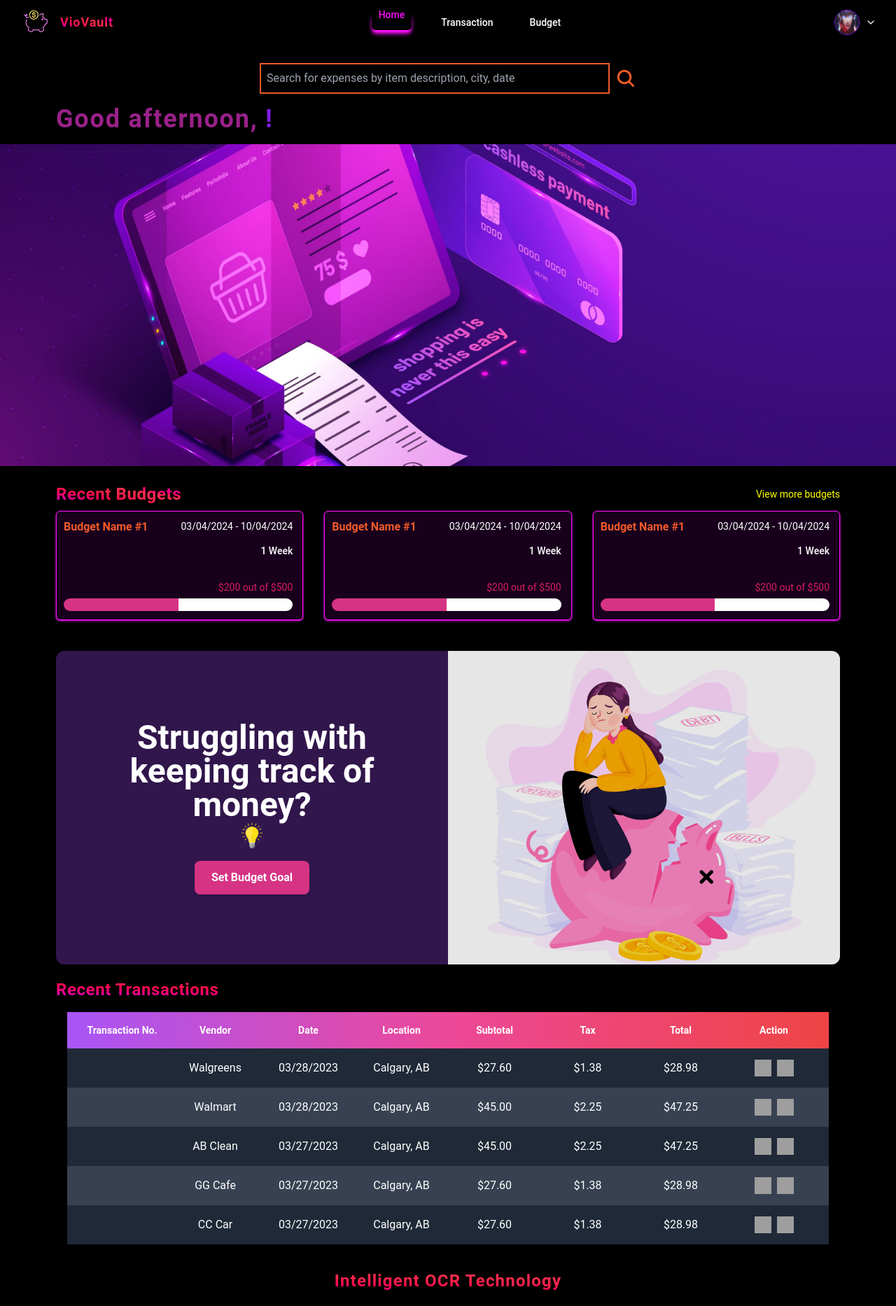
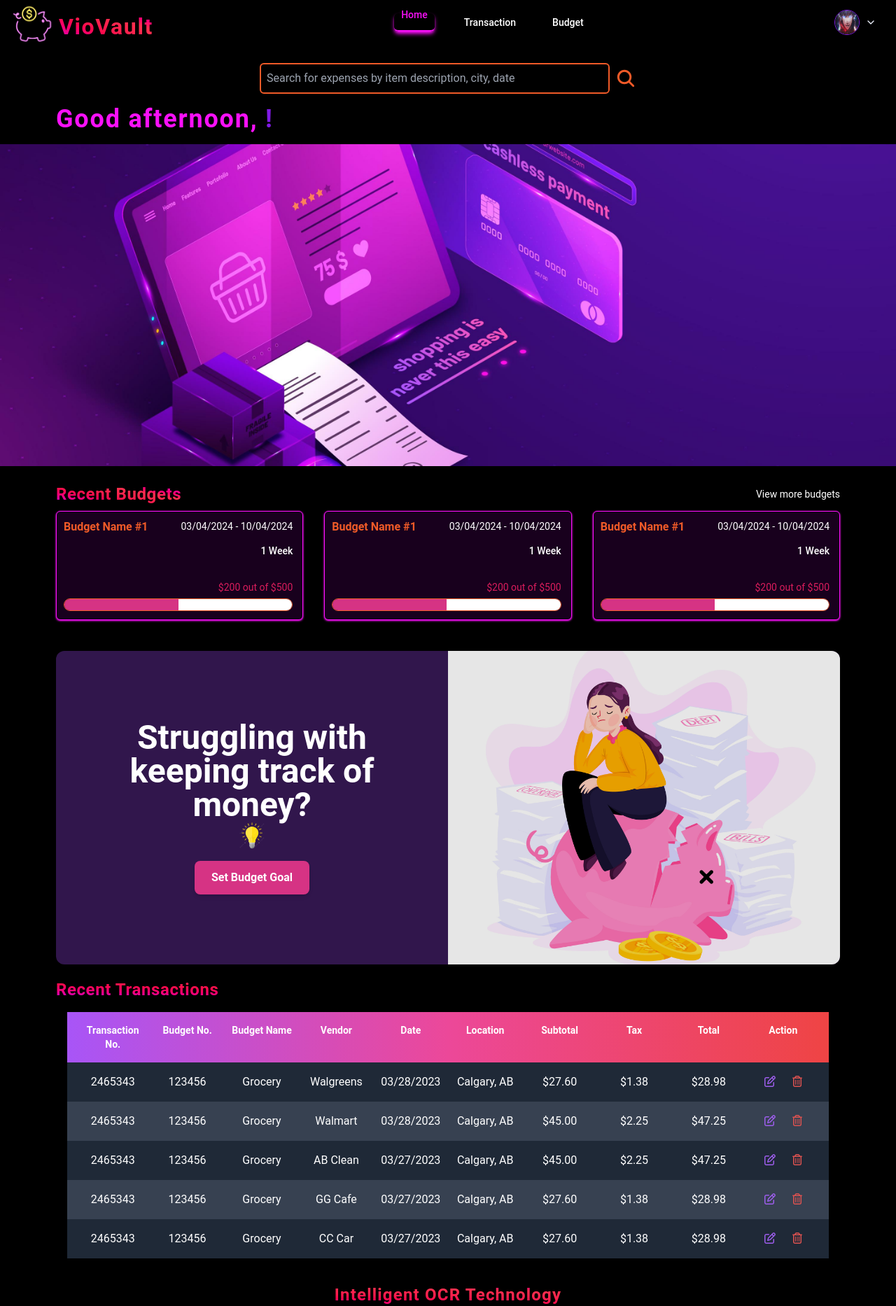
Before and after one commit to Danny2705/budget-application, a React (Create React App) app: page / in a window 1280 px wide. Shown: the top 1866 px of the page at 70% size. Built offline with nearby package versions, Linux system fonts and the light colour scheme; no server answers; sample sign-in values are in the browser's storage; grey boxes are pictures that could not be loaded.

Commit message:
update home page color, table clickable

```diff
--- a/src/components/Navbar/Navbar.jsx
+++ b/src/components/Navbar/Navbar.jsx
@@ -31,9 +31,9 @@ export default function Navbar({ scroll }) {
         scroll > 50 ? "scrolled" : undefined
       } flex items-center bg-transparent text-white h-[50px] px-4 justify-between fixed top-3 left-0 right-0 z-20 py-10`}
     >
-      <Link to={"/"} className='flex items-center'>
-        <img src='/piggy.png' alt='Logo' width={70} />
-        <h1 className='text-lg large-h1-span tracking-wider font-bold'>
+      <Link to={"/"} className='flex items-center pt-[4px]'>
+        <img src='/piggy1.png' alt='Logo' width={60}/>
+        <h1 className='text-[32px] large-h1-span tracking-wider font-bold px-[8px] pt-[8px]'>
           VioVault
         </h1>
       </Link>
--- a/src/components/RecentBudget/RecentBudget.jsx
+++ b/src/components/RecentBudget/RecentBudget.jsx
@@ -19,7 +19,7 @@ export default function RecentBudget() {
         <div className='self-end mt-8 text-sm leading-5 pr-1 text-secondary-red'>
           $200 out of $500
         </div>
-        <div className='flex mt-1.5 h-[18px] rounded-2xl mr-1 overflow-hidden'>
+        <div className='flex mt-1.5 h-[18px] rounded-2xl mr-1 overflow-hidden border border-secondary-orangeRed '>
           <div className='w-1/2 bg-secondary-pink' />
           <div className='w-1/2 bg-white' />
         </div>
--- a/src/components/RecentTransaction/RecentTransaction.jsx
+++ b/src/components/RecentTransaction/RecentTransaction.jsx
@@ -1,4 +1,6 @@
 import * as React from "react";
+import { FontAwesomeIcon } from "@fortawesome/react-fontawesome";
+import { faPenToSquare, faTrashCan } from "@fortawesome/free-regular-svg-icons";
 
 // code referenced from figma and edited by Emon//
 
@@ -14,10 +16,6 @@ export default function RecentTransaction() {
       subtotal: "$27.60",
       tax: "$1.38",
       total: "$28.98",
-      icons: [
-        "https://cdn.builder.io/api/v1/image/assets/TEMP/d0a93e23abb322bf45904e76a27b2b6471c7b5435bfd94291f05a59d3230c93f?",
-        "https://cdn.builder.io/api/v1/image/assets/TEMP/c450d4a6c39078bf48d7d5c93bad8a7432d543a8452f94f7302335c4e12fbc06?",
-      ],
     },
     {
       transactionId: "2465343",
@@ -29,10 +27,6 @@ export default function RecentTransaction() {
       subtotal: "$45.00",
       tax: "$2.25",
       total: "$47.25",
-      icons: [
-        "https://cdn.builder.io/api/v1/image/assets/TEMP/485bcb88fc17619083393ec9d5e6502be370e1cb7c878badcef428dd39482c8e?",
-        "https://cdn.builder.io/api/v1/image/assets/TEMP/5dc325834c2c1bdb35c360fcbb360662668282ed0fe1dca2083d7b4cda7b3c7f?",
-      ],
     },
     {
       transactionId: "2465343",
@@ -44,10 +38,6 @@ export default function RecentTransaction() {
       subtotal: "$45.00",
       tax: "$2.25",
       total: "$47.25",
-      icons: [
-        "https://cdn.builder.io/api/v1/image/assets/TEMP/d4f4ffb1f5bcc78cde836d17fb053f7cfadabce16f7b81eb535e5a8187f4b552?",
-        "https://cdn.builder.io/api/v1/image/assets/TEMP/c450d4a6c39078bf48d7d5c93bad8a7432d543a8452f94f7302335c4e12fbc06?",
-      ],
     },
     {
       transactionId: "2465343",
@@ -59,10 +49,6 @@ export default function RecentTransaction() {
       subtotal: "$27.60",
       tax: "$1.38",
       total: "$28.98",
-      icons: [
-        "https://cdn.builder.io/api/v1/image/assets/TEMP/046599c4c41ba2ad7e5177545b19793c6872264b361c00c55c3b4337450f865a?",
-        "https://cdn.builder.io/api/v1/image/assets/TEMP/5dc325834c2c1bdb35c360fcbb360662668282ed0fe1dca2083d7b4cda7b3c7f?",
-      ],
     },
     {
       transactionId: "2465343",
@@ -74,51 +60,58 @@ export default function RecentTransaction() {
       subtotal: "$27.60",
       tax: "$1.38",
       total: "$28.98",
-      icons: [
-        "https://cdn.builder.io/api/v1/image/assets/TEMP/79ce21b0151094bb7fb12135fe8bdffe434bad802c3b670b195802e398e5c33b?",
-        "https://cdn.builder.io/api/v1/image/assets/TEMP/c450d4a6c39078bf48d7d5c93bad8a7432d543a8452f94f7302335c4e12fbc06?",
-      ],
     },
   ];
 
   return (
     // chatgpt used to add overflow. Prompt: "How to add overflow to the parent div to make the table scrollable horizontally."
-    <div className='wrapper mx-auto gap-1 p-4 w-full overflow-x-auto md:overflow-x-visible'>
-      <div className=''>
-        <div className='grid grid-cols-8 gap-2 p-4 text-sm font-bold text-white bg-gradient-to-r from-purple-500 via-pink-500 to-red-500'>
-          <div className='text-center'>Transaction No.</div>
-          <div className='text-center'>Vendor</div>
-          <div className='text-center'>Date</div>
-          <div className='text-center'>Location</div>
-          <div className='text-center'>Subtotal</div>
-          <div className='text-center'>Tax</div>
-          <div className='text-center'>Total</div>
-          <div className='text-center'>Action</div>
+    <div className="wrapper mx-auto gap-1 p-4 w-full overflow-x-auto md:overflow-x-visible">
+      <div className="">
+        <div className="grid grid-cols-10 gap-2 p-4 text-sm font-bold text-white bg-gradient-to-r from-purple-500 via-pink-500 to-red-500">
+          <div className="text-center">Transaction No.</div>
+          <div className="text-center">Budget No.</div>
+          <div className="text-center">Budget Name</div>
+          <div className="text-center">Vendor</div>
+          <div className="text-center">Date</div>
+          <div className="text-center">Location</div>
+          <div className="text-center">Subtotal</div>
+          <div className="text-center">Tax</div>
+          <div className="text-center">Total</div>
+          <div className="text-center">Action</div>
         </div>
         {transactions.map((transaction, index) => (
           <div
             key={transaction.id}
-
-            className={`grid grid-cols-8 gap-2 p-4 ${
+            className={`grid grid-cols-10 gap-2 p-4 ${
               index % 2 === 0 ? "bg-gray-800" : "bg-gray-700"
             } text-white`}
           >
-            <div className='text-center'>{transaction.id}</div>
-            <div className='text-center'>{transaction.vendor}</div>
-            <div className='text-center'>{transaction.date}</div>
-            <div className='text-center'>{transaction.location}</div>
-            <div className='text-center'>{transaction.subtotal}</div>
-            <div className='text-center'>{transaction.tax}</div>
-            <div className='text-center'>{transaction.total}</div>
-            <div className='flex justify-center gap-2'>
-              {transaction.icons.map((icon, iconIndex) => (
-                <img
-                  key={iconIndex}
-                  loading='lazy'
-                  src={icon}
-                  className='shrink-0 w-6 aspect-square'
+            <div className="text-center">
+              <button>{transaction.transactionId}</button>
+            </div>
+            <div className="text-center">
+              <button>{transaction.budgetId}</button>
+            </div>
+            <div className="text-center">{transaction.budgetName}</div>
+            <div className="text-center">{transaction.vendor}</div>
+            <div className="text-center">{transaction.date}</div>
+            <div className="text-center">{transaction.location}</div>
+            <div className="text-center">{transaction.subtotal}</div>
+            <div className="text-center">{transaction.tax}</div>
+            <div className="text-center">{transaction.total}</div>
+            <div className="flex justify-center gap-2">
+              <button className="pr-[16px]">
+                <FontAwesomeIcon
+                  icon={faPenToSquare}
+                  style={{ color: "#9E5EED" }}
                 />
-              ))}
+              </button>
+              <button>
+                <FontAwesomeIcon
+                  icon={faTrashCan}
+                  style={{ color: "#DD5250" }}
+                />
+              </button>
             </div>
           </div>
         ))}
--- a/src/components/Search/Search.jsx
+++ b/src/components/Search/Search.jsx
@@ -7,7 +7,7 @@ export default function Search() {
       <input
         type='text'
         placeholder='Search for expenses by item description, city, date'
-        className='w-[300px] md:w-[500px] text-white bg-transparent border-2 border-secondary-orangeRed p-[0.15rem] md:p-2 outline-none'
+        className='w-[300px] md:w-[500px] text-white bg-transparent border-2 border-secondary-orangeRed p-[0.15rem] md:p-2 outline-none rounded-md'
       />
       <IoSearch size={30} className='text-secondary-orangeRed cursor-pointer' />
     </div>
--- a/src/screens/Dashboard/Dashboard.jsx
+++ b/src/screens/Dashboard/Dashboard.jsx
@@ -46,7 +46,7 @@ export default function Dashboard() {
           <Search />
         </div>
 
-        <h1 className=" text-main-darkPink font-bold text-xl md:text-4xl lg:text-4xl mt-4 tracking-wider px-4 xl:px-20">
+        <h1 className="text-main-neonPink font-bold text-xl md:text-4xl lg:text-4xl mt-4 tracking-wider px-4 xl:px-20">
           {greets}, <span className="text-[#801AE5]">{user.displayName}!</span>
         </h1>
 
@@ -64,7 +64,7 @@ export default function Dashboard() {
               Recent Budgets
             </h2>
             <Link to='/budget'>
-              <button className='text-[yellow] text-sm'>
+              <button className='text-white text-sm'>
                 View more budgets
               </button>
             </Link>
```
Also changed, not shown: public/piggy1.png (added).
